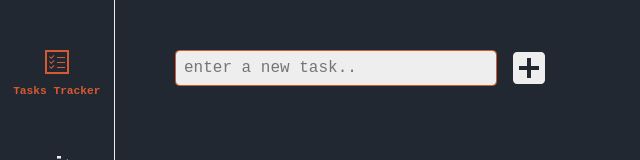
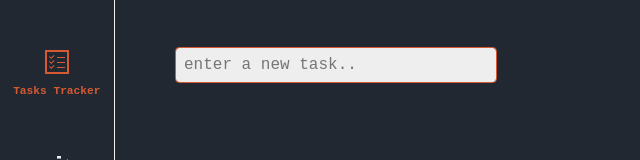
Before and after one commit to SaConway/tasks-tracker, a Vue app: page /#/tasks-tracker in a window 1280 px wide. Shown: the top 160 px of the page, without its empty margins (0-640 px from the left). Built offline with nearby package versions, Linux system fonts and the light colour scheme; a web font is replaced by a local one.

Commit message:
add button new styling and animation

```diff
--- a/src/App.vue
+++ b/src/App.vue
@@ -42,6 +42,11 @@ html {
   outline: 1px solid var(--primary-color);
 }
 
+button {
+  background-color: transparent;
+  cursor: pointer;
+}
+
 #app {
   height: 100vh;
 }
@@ -52,6 +57,32 @@ html {
   animation: 1.5s fade-in ease-in-out forwards;
 }
 
+button.add-btn {
+  border: none;
+  padding: 0.3rem 0.6rem;
+  margin: 0;
+  position: relative;
+  top: 0;
+  left: -3rem;
+  font-size: 1rem;
+  font-weight: bolder;
+  color: var(--accent-color);
+  visibility: hidden;
+  transition: 0.7s all ease-in-out, 0.3s font-size ease-in-out,
+    0.3s letter-spacing ease-in-out, 0s outline;
+}
+
+button.add-btn.visible {
+  left: 1rem;
+  visibility: visible;
+  letter-spacing: 0.07rem;
+}
+
+button.add-btn:hover {
+  letter-spacing: 0.1rem;
+  font-size: 1.05rem;
+}
+
 @keyframes fade-in {
   to {
     opacity: 1;
--- a/src/views/Notes.vue
+++ b/src/views/Notes.vue
@@ -9,9 +9,7 @@
       class="new-note"
     ></textarea>
 
-    <button @click="addNote" class="add-note">
-      <img src="@/assets/plus.svg" class="icon" />
-    </button>
+    <button @click="addNote" class="add-btn" v-bind:class="{ visible: note.length > 0 }">add</button>
 
     <div class="notes">
       <div v-for="(note, index) in notes" :key="note.date" class="note">
@@ -73,10 +71,6 @@ export default {
 </script>
 
 <style scoped>
-button {
-  cursor: pointer;
-}
-
 textarea {
   padding: 0.5rem;
   border-radius: var(--border-radius);
@@ -89,21 +83,6 @@ textarea.new-note {
   border: none;
   background-color: var(--accent-color);
   vertical-align: middle;
-  margin-bottom: 1rem;
-}
-
-button {
-  background-color: transparent;
-  border: none;
-}
-
-button.add-note {
-  position: relative;
-  top: 0.5rem;
-  left: 0.8rem;
-  padding: 0;
-  width: 40px;
-  height: 40px;
 }
 
 button.delete-note {
@@ -113,11 +92,12 @@ button.delete-note {
   width: 25px;
   height: 25px;
   padding: 0;
+  border: none;
 }
 
 .notes {
   padding: 0;
-  margin-top: 0;
+  margin-top: 1rem;
   display: flex;
   flex-flow: column wrap;
   justify-content: flex-start;
--- a/src/views/TasksTracker.vue
+++ b/src/views/TasksTracker.vue
@@ -10,9 +10,7 @@
       v-autoresize
     />
 
-    <button @click="addTask" class="add-task">
-      <img src="@/assets/plus.svg" />
-    </button>
+    <button @click="addTask" class="add-btn" v-bind:class="{ visible: task.length > 0 }">add</button>
 
     <div class="tasks">
       <div v-for="date in filterUniqueDates(tasks)" :key="date">
@@ -178,28 +176,6 @@ export default {
 </script>
 
 <style scoped>
-button {
-  cursor: pointer;
-  background-color: transparent;
-}
-
-button.add-task {
-  border: none;
-  padding: 0;
-  margin: 0;
-  width: 40px;
-  height: 40px;
-  position: relative;
-  top: 0;
-  left: 0.8rem;
-  overflow: hidden;
-}
-
-button.add-task img {
-  width: 40px;
-  height: 40px;
-}
-
 button.delete-task {
   width: 35px;
   border: none;
@@ -227,7 +203,6 @@ input[type="text"] {
 .new-task {
   border: none;
   background-color: var(--accent-color);
-  vertical-align: middle;
   width: 20rem;
   margin-bottom: 2rem;
 }
@@ -253,7 +228,7 @@ input[type="text"] {
 }
 
 p.date {
-  margin: 2rem auto;
+  margin: 2rem auto 1rem;
 }
 
 /* Checkbox */
--- a/src/views/Timer.vue
+++ b/src/views/Timer.vue
@@ -2,14 +2,7 @@
   <div class="container">
     <button v-if="status != 'off'" @click="stopTimer">Stop</button>
 
-    <button
-      v-if="status == 'on'"
-      @click="pauseTimer"
-      class="pause-timer"
-      key="pause-btn"
-    >
-      Pause
-    </button>
+    <button v-if="status == 'on'" @click="pauseTimer" class="pause-timer" key="pause-btn">Pause</button>
     <button v-else-if="status == 'pause'" @click="resumeTimer">Resume</button>
 
     <template v-if="status == 'off'">
@@ -23,17 +16,10 @@
       />
       <span class="time-period">h</span>
 
-      <input
-        v-model="minutes"
-        maxlength="2"
-        @input="periodChange"
-        @keyup.enter="startTimer"
-      />
+      <input v-model="minutes" maxlength="2" @input="periodChange" @keyup.enter="startTimer" />
       <span class="time-period">m</span>
 
-      <button @click="startTimer" class="start-timer" key="start-btn">
-        Start
-      </button>
+      <button @click="startTimer" class="start-timer" key="start-btn">Start</button>
     </template>
 
     <template v-if="countdown != null">
@@ -146,7 +132,6 @@ export default {
 
 <style scoped>
 button {
-  background-color: transparent;
   color: var(--accent-color);
   width: 7rem;
   margin-right: 1rem;
@@ -154,7 +139,6 @@ button {
   font-size: var(--normal-font-size);
   border: 1px solid var(--accent-color);
   border-radius: var(--border-radius);
-  cursor: pointer;
 }
 
 input {
@@ -212,9 +196,6 @@ span.time-period:last-of-type {
   .progress {
     width: 80%;
   }
-}
-
-@media (max-width: 1000px) {
   button.start-timer {
     display: block;
     margin-top: 2rem;
```
Also changed, not shown: src/assets/plus.svg (deleted).
